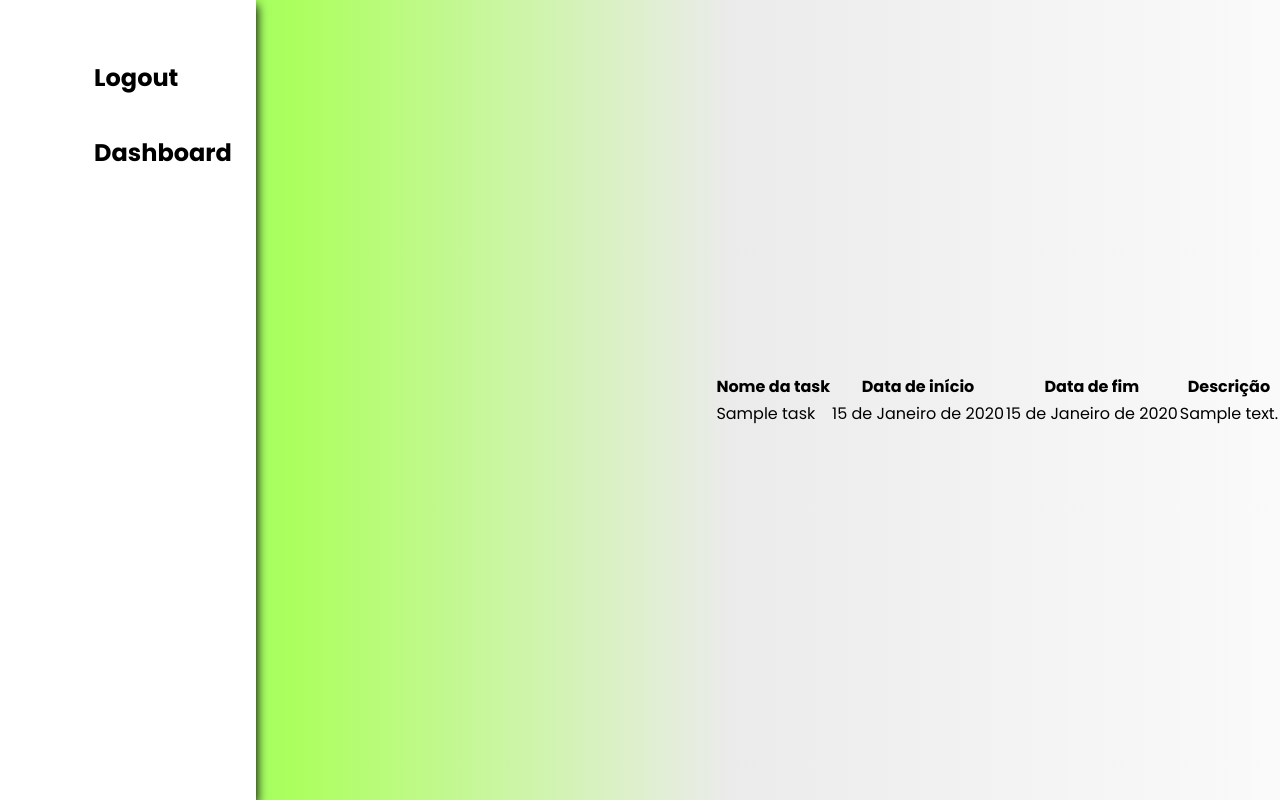
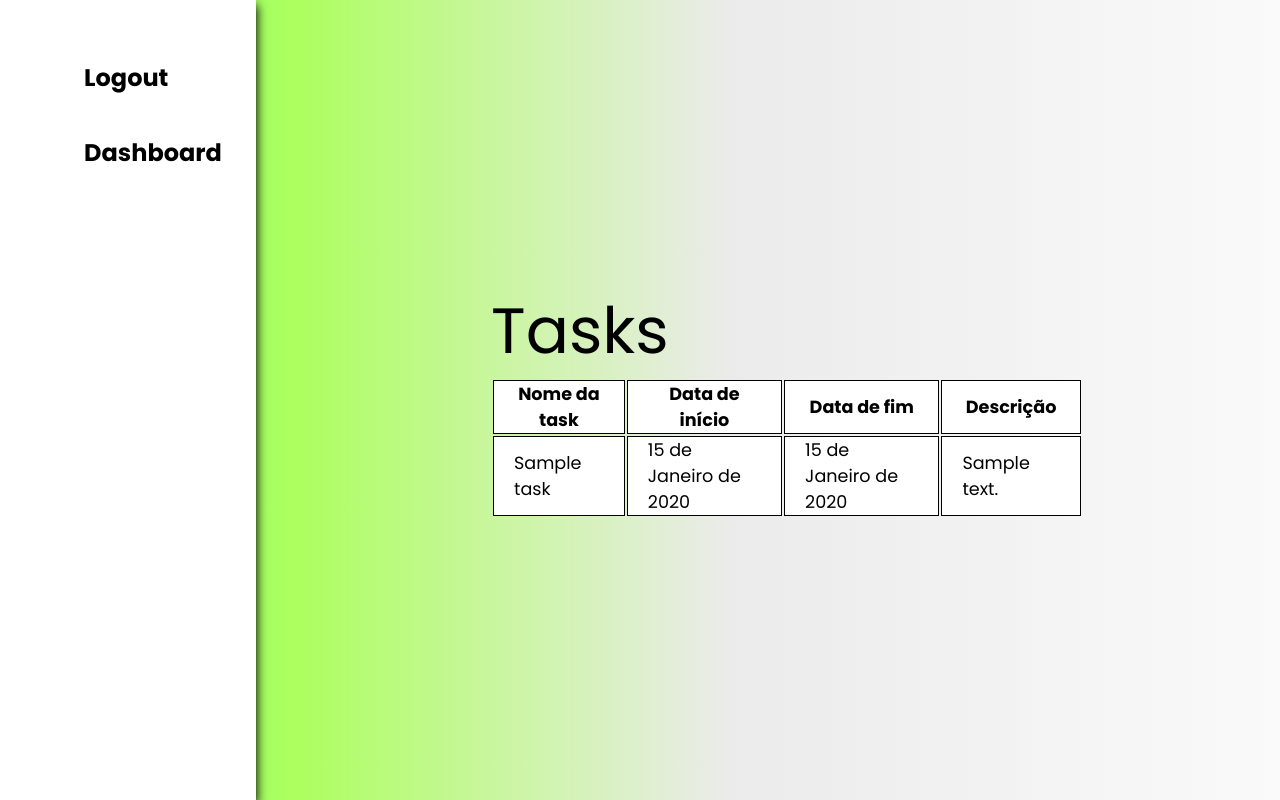
Before and after one commit to Mafald07h/Smart-Task-List, a Django app: page /tasks/ in a window 1280 px wide. Run offline with Django 5.2, Linux system fonts and the light colour scheme; a user stored in the database is signed in; tables that the repository leaves empty hold one stand-in row (values such as "Sample post").

Commit message:
refactor: Melhorando a visualização da tabela

```diff
--- a/tasks/static/css/tasks.css
+++ b/tasks/static/css/tasks.css
@@ -19,9 +19,26 @@ main {
 .dashboard__link {
     position: relative;
     margin-left: 70px;
+    padding-right: 20px;
 }
 
 .dashboard__link img {
     position: absolute;
-    right: 100px;
+    right: 10px;
 }
+
+.section-tasks {
+    margin-left: 40px;
+}
+
+.table-tasks {
+    height: 25%;
+    width: 75%;
+}
+
+.table-tasks tr,th,td {
+    background-color: var(--white);
+    border: 1px solid var(--black);
+    font-size: 1.1rem;
+    padding: 0px 20px;
+}
--- a/templates/tasks/tasks.html
+++ b/templates/tasks/tasks.html
@@ -2,7 +2,7 @@
 {% load static %}
 
 {% block extra_css %}
-<link rel="stylesheet" href="{% static 'css/tasks.css' %}?v=3.2">
+<link rel="stylesheet" href="{% static 'css/tasks.css' %}?v=3.3">
 {% endblock %}
 
 {% block content %}
@@ -13,8 +13,9 @@
             <a href="{% url 'dashboard' %}" class="dashboard__link">Dashboard</a>
         </div>
     </div>
-
-    <table>
+    <section class="section-tasks">
+        <h1 class="title">Tasks</h1>
+        <table class="table-tasks">
             <tr>
                 <th>Nome da task</th>
                 <th>Data de início</th>
@@ -30,5 +31,6 @@
             </tr>
             {% endfor %}
         </table>
+    </section>
 </main>
 {% endblock %}
```
Lines whose indentation alone changed are shown as unchanged.
